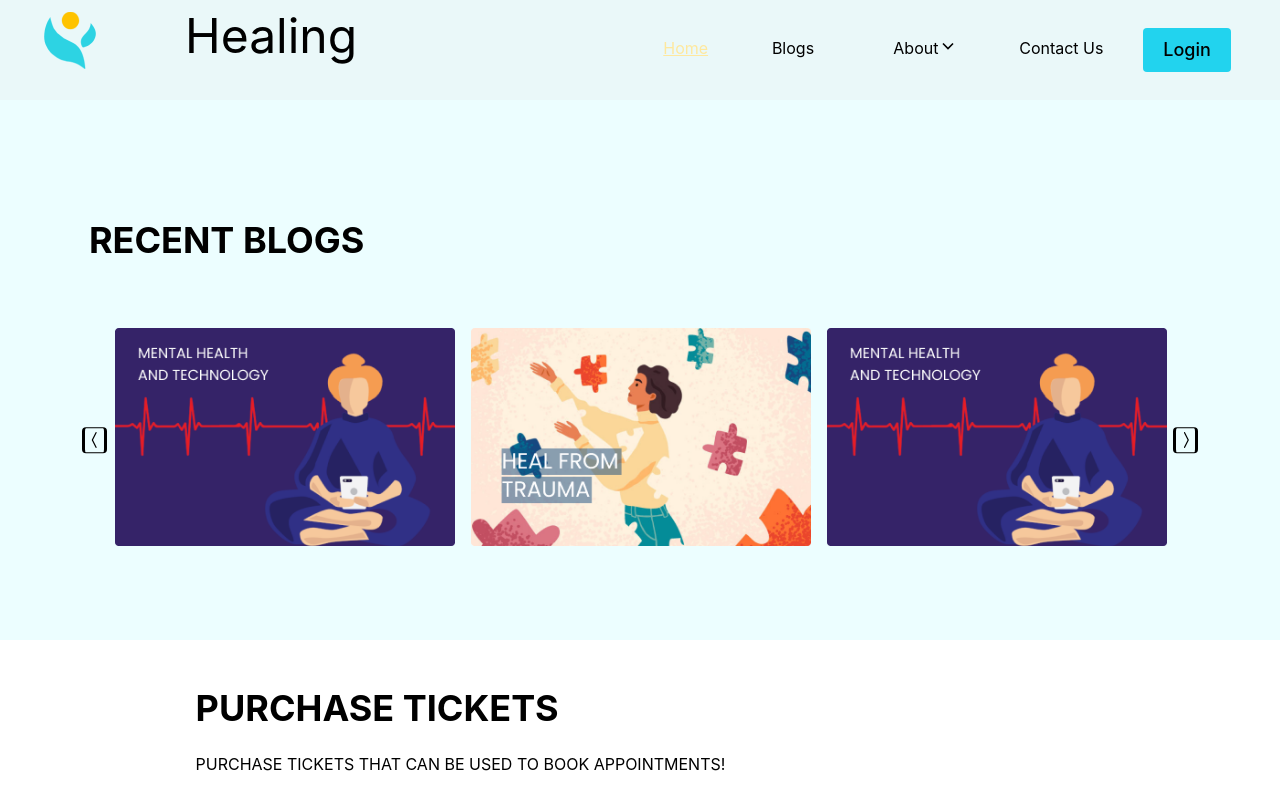
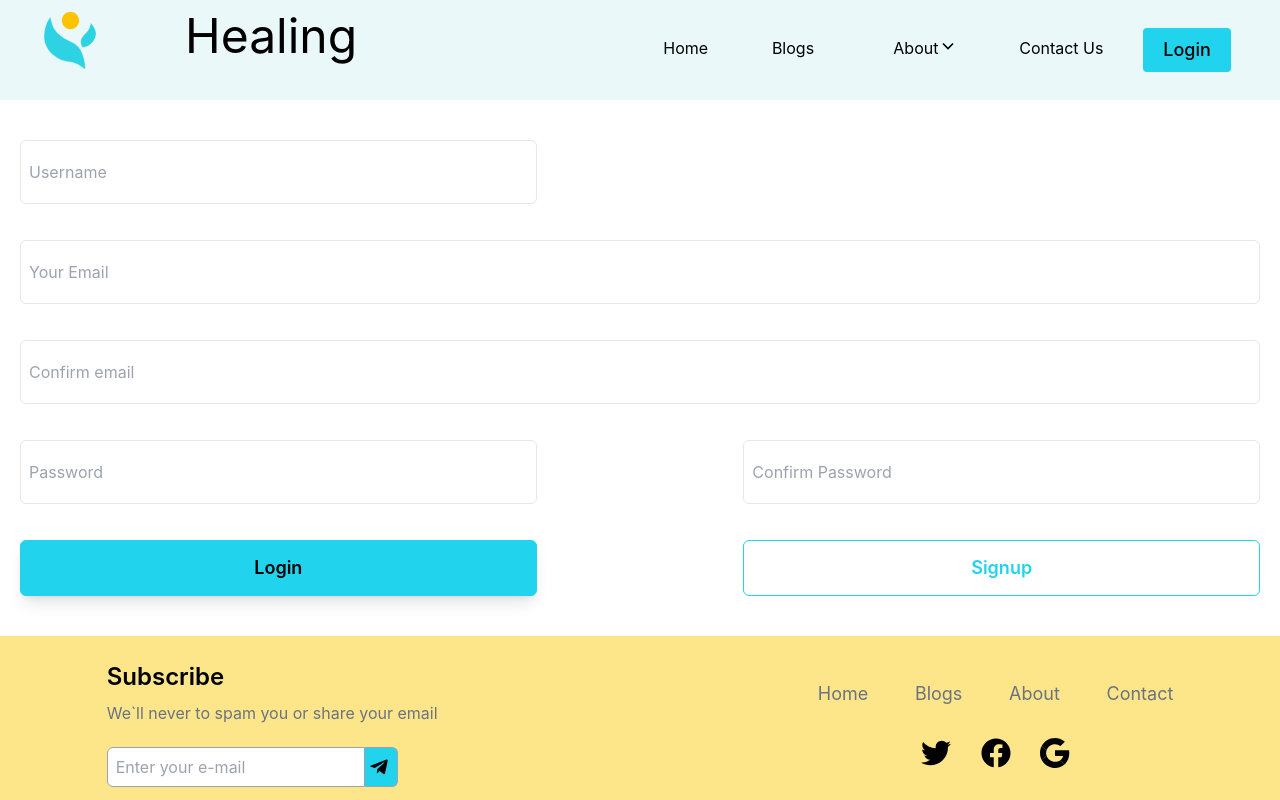
Before and after one commit to kogunlu/codezillas-capstone, a React (Create React App) app: page /create-therapist in a window 1280 px wide. Before the commit this address led to /. Shown: the top 800 px of the page. Built offline with nearby package versions, Linux system fonts and the light colour scheme.

Commit message:
initial commit

```diff
--- a/src/App.jsx
+++ b/src/App.jsx
@@ -7,7 +7,6 @@ import Home from './components/pages/home/Home';
 import SubsThanks from './components/pages/thanks/SubsThanks';
 import Footer from './components/shared/footer/Footer';
 import Blog from './components/pages/Blog/Blog';
-
 import Navbar from './components/shared/navbar/Navbar';
 import Login from './components/pages/Login/Login';
 import Signup from './components/pages/Signup/Signup';
@@ -15,7 +14,7 @@ import SignupThanks from './components/pages/Signup/SignupThanks';
 import Team from './components/pages/About/Team';
 import EditUser from './components/pages/Edit-profile/EditUser';
 import EditTherapist from './components/pages/Edit-profile/EditTherapist';
-
+import CreateAccountTherapist from './components/pages/CreateAccountTherapist/CreateAccountTherapist';
 import HealingRequirement from './components/pages/healing/HealingRequirement';
 
 import SelectCard from './components/pages/selectCard/SelectCard';
@@ -36,7 +35,7 @@ function App() {
         <Route path="team" element={<Team />} />
         <Route path="thanks-subs" element={<SubsThanks />} />
         <Route path="thanks-signup" element={<SignupThanks />} />
-
+        <Route path="create-therapist" element={<CreateAccountTherapist />} />
         <Route path="edit-user" element={<EditUser />} />
         <Route path="edit-therapist" element={<EditTherapist />} />
         <Route path="blog" element={<Blog />} />
--- /dev/null
+++ b/src/components/pages/CreateAccountTherapist/CreateAccountTherapist.jsx
@@ -0,0 +1,219 @@
+/* eslint-disable prefer-destructuring */
+/* eslint-disable no-unused-vars */
+import React, { useEffect, useState } from 'react';
+import swal from 'sweetalert';
+import { getAuth, createUserWithEmailAndPassword } from 'firebase/auth';
+import { doc, setDoc, getDoc } from 'firebase/firestore';
+import { useNavigate } from 'react-router-dom';
+import { useFormik } from 'formik';
+import db from '../../../db/firebase.config';
+
+function CreateAccountTherapist() {
+  const navigate = useNavigate();
+
+  const validate = (values) => {
+    const errors = {};
+
+    if (!values.userName) {
+      errors.userName = '*Required';
+    } else if (values.userName.length > 15) {
+      errors.userName = 'Must be 15 characters or less';
+    }
+
+    if (!values.email) {
+      errors.email = '*Required';
+    } else if (
+      !/^[A-Z0-9._%+-]+@[A-Z0-9.-]+\.[A-Z]{2,4}$/i.test(values.email)
+    ) {
+      errors.email = 'Invalid email address';
+    }
+
+    if (!values.city) {
+      errors.city = '*Required';
+    }
+
+    if (!values.licenseNum) {
+      errors.licenseNum = '*Required';
+    }
+
+    if (!values.password) {
+      errors.password = '*Required';
+    } else if (values.password.length < 6) {
+      errors.password = 'Must be minimum of 6 characters.';
+    }
+
+    if (!values.confirmPassword) {
+      errors.confirmPassword = '*Required';
+    } else if (values.password !== values.confirmPassword) {
+      errors.confirmPassword = 'Passwords do not match.';
+    }
+
+    if (!values.confirmPassword) {
+      errors.confirmPassword = '*Required';
+    } else if (values.password !== values.confirmPassword) {
+      errors.confirmPassword = 'Passwords do not match.';
+    }
+
+    return errors;
+  };
+
+  const formik = useFormik({
+    initialValues: {
+      userName: '',
+      email: '',
+      city: '',
+      licenseNum: '',
+      password: '',
+      confirmPassword: '',
+    },
+    validate,
+    onSubmit: async (values) => {
+      const docRef = doc(db, 'user-details', formik.values.email);
+      const docSnap = await getDoc(docRef);
+
+      if (docSnap.exists()) {
+        swal({
+          title: 'Opps!',
+          text: 'You already have an account, please try to log in!',
+          icon: 'error',
+        });
+      } else {
+        const auth = getAuth();
+
+        const email = formik.values.email;
+        const password = formik.values.password;
+
+        createUserWithEmailAndPassword(auth, email, password)
+          .then(
+            setDoc(doc(db, 'user-details', formik.values.email), {
+              name: formik.values.userName,
+              email: formik.values.email,
+              licenseNumber: formik.values.licenseNum,
+              city: formik.values.city,
+            })
+          )
+          .then((userCredential) => {
+            const { user } = userCredential.user;
+
+            // navigate('/thanks-therapist');
+            navigate('login');
+          })
+          .catch((error) => {
+            const errorCode = error.code;
+            const errorMessage = error.message;
+
+            swal('Error!', 'Something went wrong, try again.', 'error');
+          });
+      }
+    },
+  });
+
+  function handleLoginClick() {
+    navigate('/login');
+  }
+
+  return (
+    <form
+      className="w-full h-full py-10 flex flex-col justify-between gap-5 items-center px-2 md:px-5"
+      onSubmit={formik.handleSubmit}
+    >
+      {/* username section */}
+      <div className="w-full h-20 flex justify-between">
+        <div className="w-5/12 flex flex-col">
+          <input
+            type="text"
+            className="border w-full h-12 md:h-16 rounded-md pl-2 px-5 focus:outline-none focus:shadow-lg text-sm lg:text-base"
+            placeholder="Username"
+            id="userName"
+            {...formik.getFieldProps('userName')}
+          />
+          {formik.touched.userName && formik.errors.userName ? (
+            <div className="text-red-400 italic text-sm lg:text-base">
+              {formik.errors.userName}
+            </div>
+          ) : null}
+        </div>
+      </div>
+      {/* email section */}
+      <div className="w-full h-20 flex flex-col">
+        <input
+          type="email"
+          className="border w-full h-12 md:h-16 rounded-md pl-2 px-5 focus:outline-none focus:shadow-lg text-sm lg:text-base"
+          placeholder="Your Email"
+          id="email"
+          {...formik.getFieldProps('email')}
+        />
+        {formik.touched.email && formik.errors.email ? (
+          <div className="text-red-400 italic text-sm lg:text-base">
+            {formik.errors.email}
+          </div>
+        ) : null}
+      </div>
+
+      <div className="w-full h-20 flex flex-col">
+        <input
+          type="email"
+          className="border w-full h-12 md:h-16 rounded-md pl-2 px-5 focus:outline-none focus:shadow-lg text-sm lg:text-base"
+          placeholder="Confirm email"
+          id="confirmEmail"
+          {...formik.getFieldProps('confirmEmail')}
+        />
+        {formik.touched.confirmEmail && formik.errors.confirmEmail ? (
+          <div className="text-red-400 italic text-sm lg:text-base">
+            {formik.errors.confirmEmail}
+          </div>
+        ) : null}
+      </div>
+
+      {/* password section */}
+      <div className="w-full h-20 flex justify-between">
+        <div className="w-5/12 flex flex-col">
+          <input
+            type="password"
+            className="border w-full h-12 md:h-16 rounded-md pl-2 px-5 focus:outline-none focus:shadow-lg text-sm lg:text-base"
+            placeholder="Password"
+            id="password"
+            {...formik.getFieldProps('password')}
+          />
+          {formik.touched.password && formik.errors.password ? (
+            <div className="text-red-400 italic text-sm lg:text-base">
+              {formik.errors.password}
+            </div>
+          ) : null}
+        </div>
+
+        <div className="w-5/12 flex flex-col">
+          <input
+            type="password"
+            className="border w-full h-12 md:h-16 rounded-md pl-2 px-5 focus:outline-none focus:shadow-lg text-sm lg:text-base"
+            placeholder="Confirm Password"
+            id="confirmPassword"
+            {...formik.getFieldProps('confirmPassword')}
+          />
+          {formik.touched.confirmPassword && formik.errors.confirmPassword ? (
+            <div className="text-red-400 italic text-sm lg:text-base">
+              {formik.errors.confirmPassword}
+            </div>
+          ) : null}
+        </div>
+      </div>
+
+      <div className="w-full flex justify-between items-center">
+        <input
+          type="button"
+          value="Login"
+          className="py-1 md:py-3 px-5 h-10 md:h-14 hover:bg-cyan-200 focus:outline-none hover:scale-105 border border-cyan-400 bg-cyan-400 text-lg font-semibold rounded-md w-5/12 shadow-lg"
+          onClick={() => handleLoginClick()}
+        />
+
+        <input
+          type="submit"
+          value="Signup"
+          className=" py-1 md:py-3 px-5 h-10 md:h-14 focus:outline-none hover:scale-105 hover:bg-cyan-400 hover:text-white text-cyan-400 border border-cyan-400 bg-white text-lg font-semibold rounded-md w-5/12 "
+        />
+      </div>
+    </form>
+  );
+}
+
+export default CreateAccountTherapist;
```
